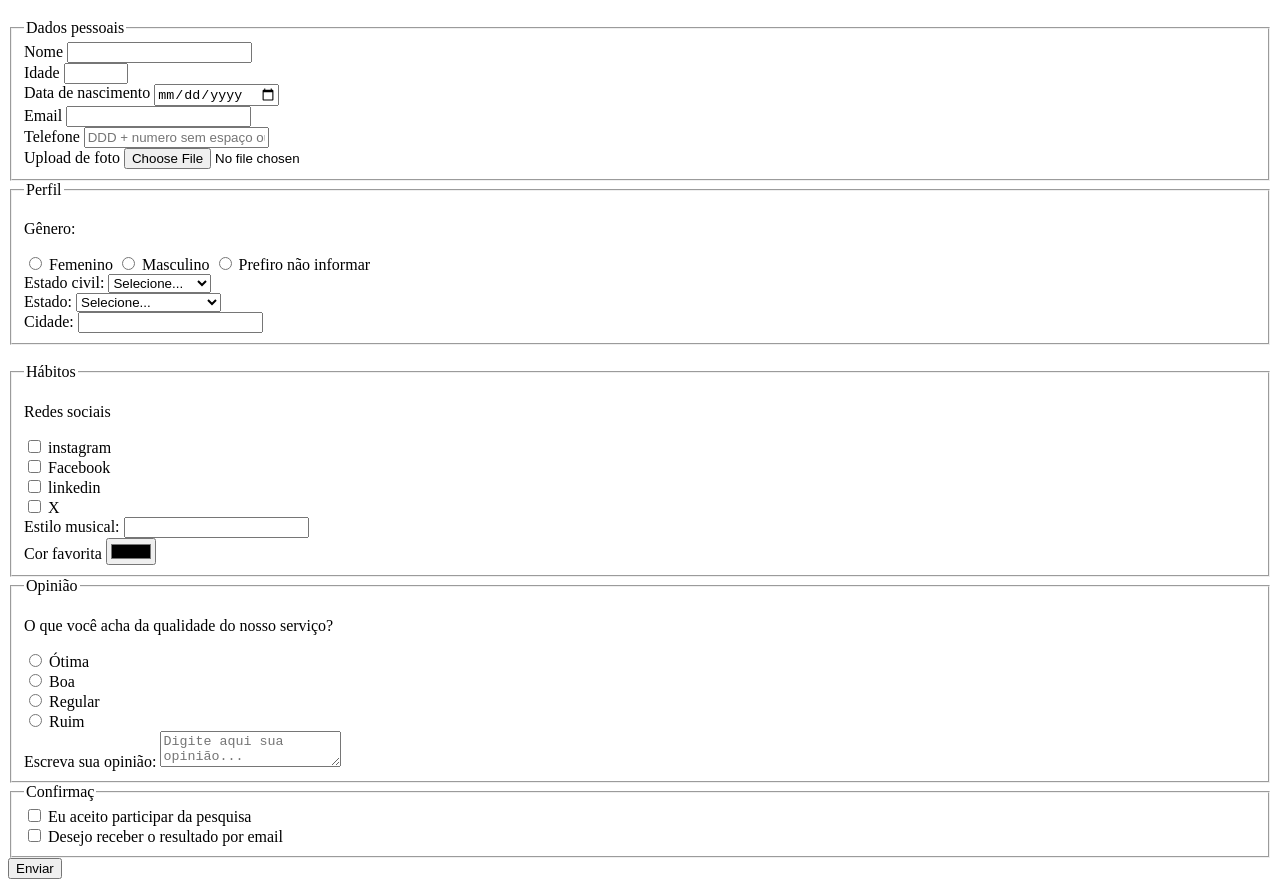
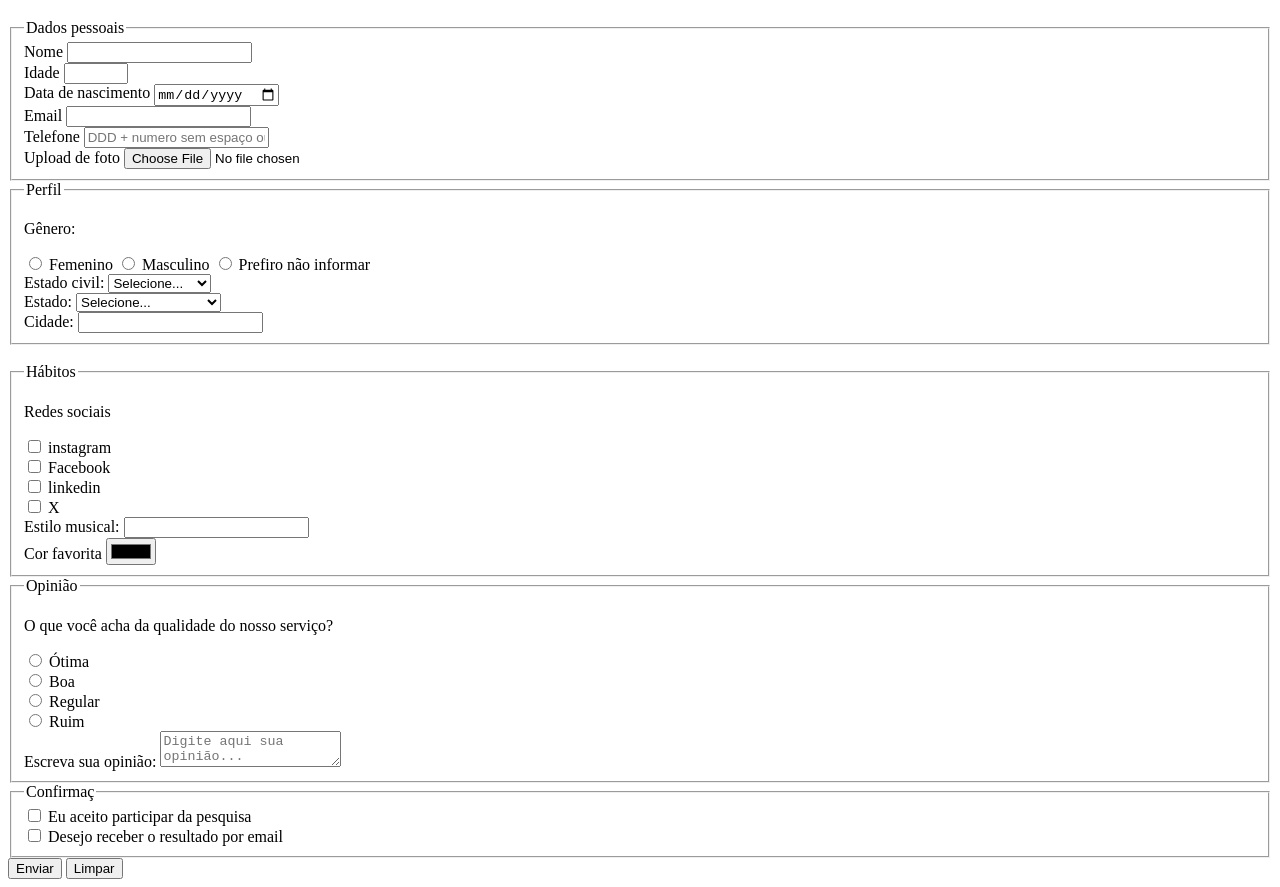
Before and after one commit to CamilaNevesLinder/carreira-alura-01, a plain HTML site: page pesquisa-culturama/index.html in a window 1280 px wide. Shown: the part 61-948 px from the top of the page. Drawn offline with Linux system fonts and the light colour scheme.

Commit message:
refactor: add reset btn

```diff
--- a/pesquisa-culturama/index.html
+++ b/pesquisa-culturama/index.html
@@ -11,6 +11,7 @@
       <h1>Pesquisa Online</h1>
     </header>
     <section>
+      <form >
 
         <fieldset>
           <legend>Dados pessoais</legend>
@@ -188,6 +189,7 @@
 
 
         <button type="submit">Enviar</button>
+         <button type="reset">Limpar</button>
       </form>
     </section>
   </body>
```
